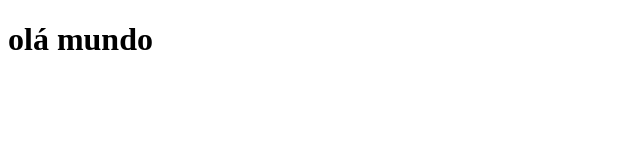
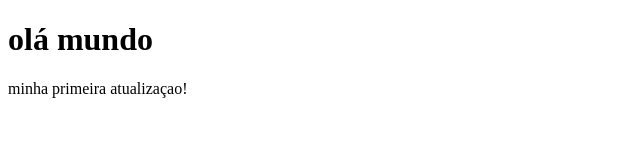
Before and after one commit to thallys14silva/primeiro, a plain HTML site: page index.html in a window 1280 px wide. Shown: the whole page, without its empty margins (0-640 px from the left). Drawn offline with Linux system fonts and the light colour scheme.

Commit message:
inserir p

```diff
--- a/index.html
+++ b/index.html
@@ -5,5 +5,6 @@
 </head>
 <body>
   <h1>olá mundo</h1>
+  <p>minha primeira atualizaçao!</p>
 </body>
 </html>
```
